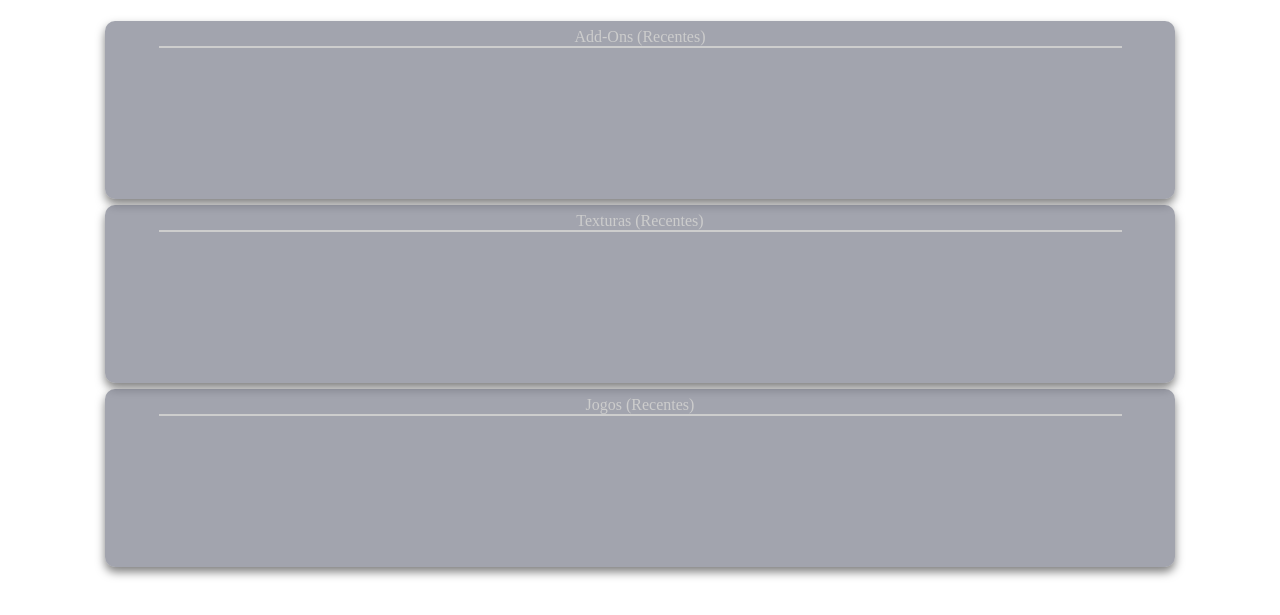
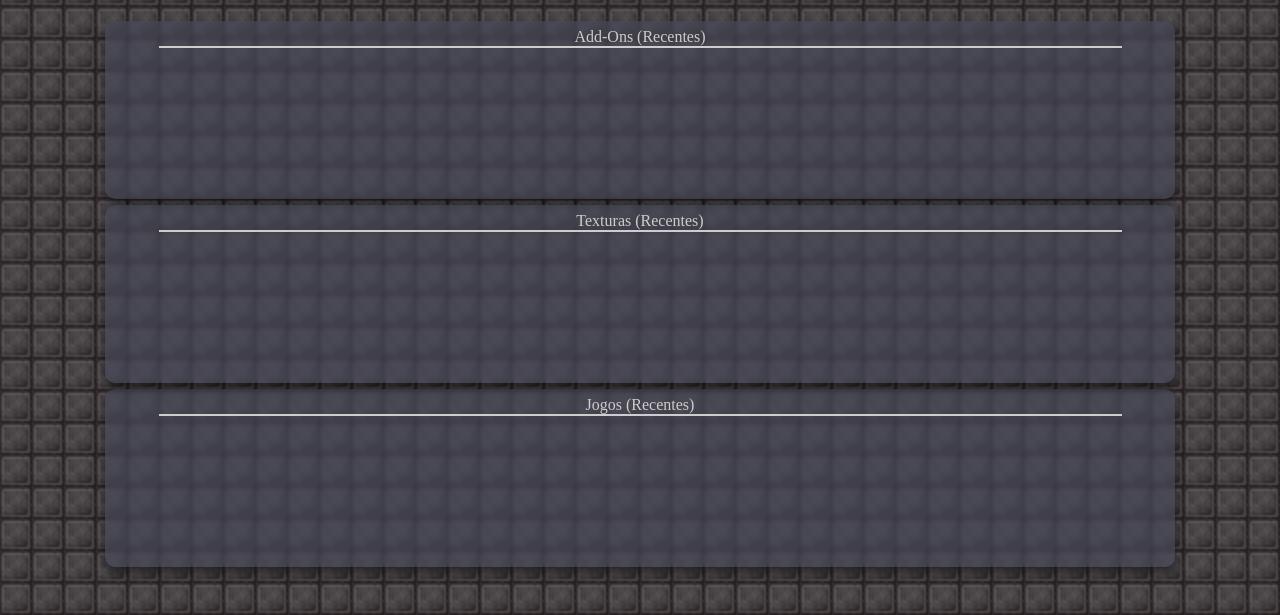
Before and after one commit to HeroStudiosBR/sunrisebeta, a plain HTML site: page public/index.html in a window 1280 px wide. Shown: the part 185-800 px from the top of the page. Drawn offline with Linux system fonts and the light colour scheme; files that its build step writes are made by us from their sources; no server answers; files whose address does not match are found by name; a web font is replaced by a local one.

Commit message:
Update default.css

```diff
--- a/public/styles/default.css
+++ b/public/styles/default.css
@@ -6,7 +6,7 @@
 /*General*/
 body{
     /* background-color: rgb(46, 49, 77); */
-    background-image: url('images/netherite_block.png');
+    background-image: url('/public/images/netherite_block.png');
     background-repeat: repeat;
     background-size: 32px 32px;
 }
```
